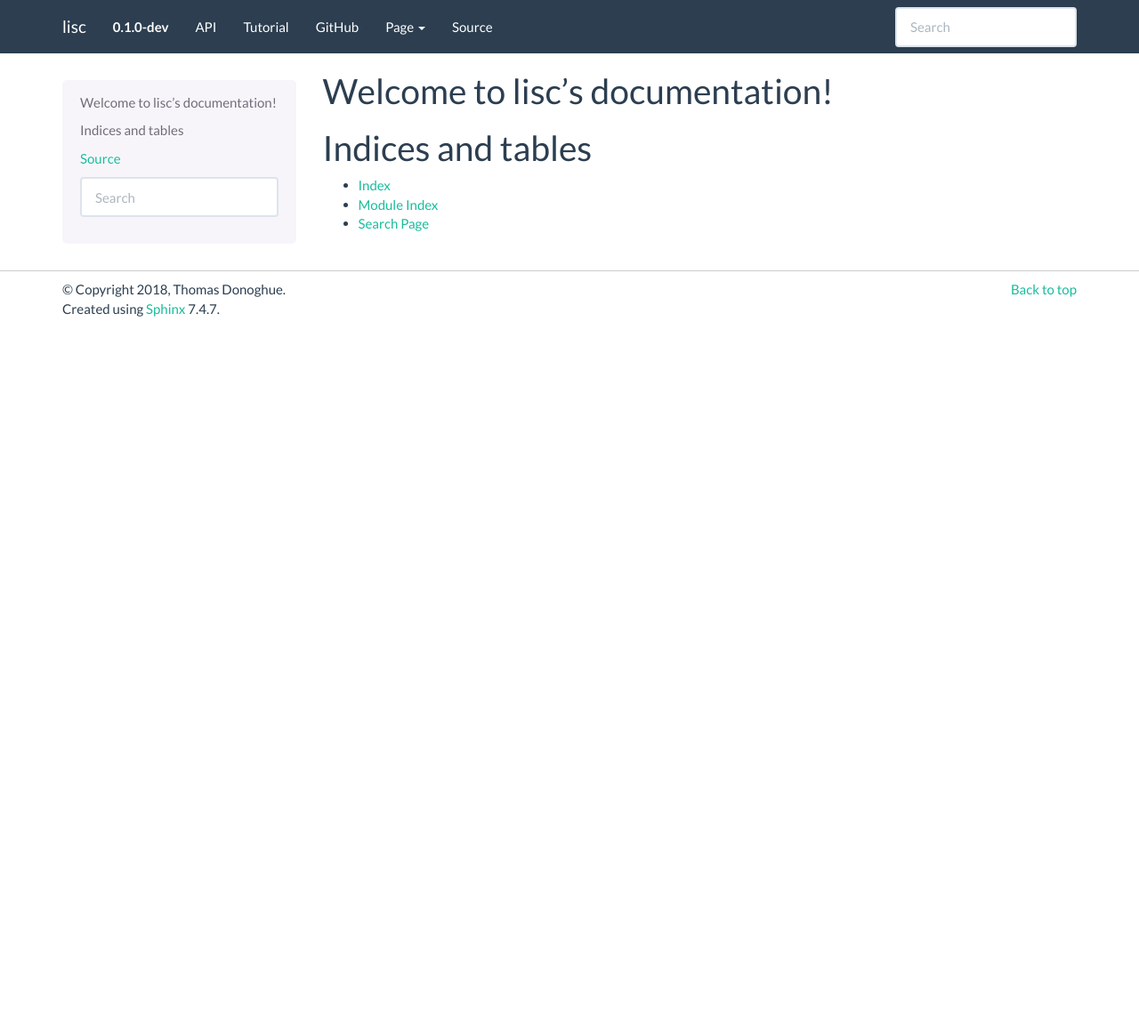
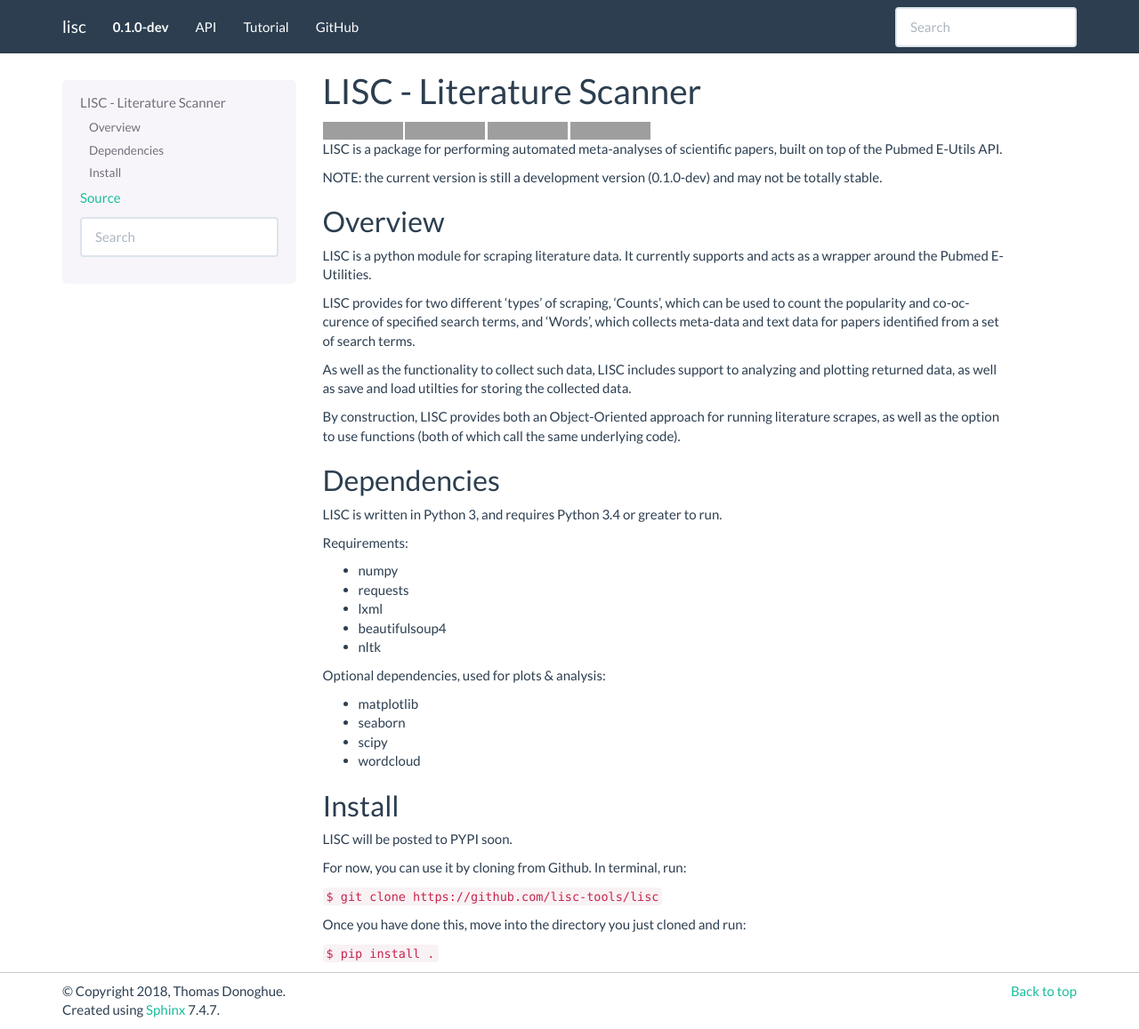
Before and after one commit to lisc-tools/lisc, a Sphinx documentation site: the page built from doc/index.rst, in a window 1280 px wide and 1157 px high. Shown: the whole window at 89% size. Built offline with Sphinx 7.4.7, drawn with Linux system fonts in a browser that asks for light colours; part of the change alters nothing that is shown; grey boxes are pictures that could not be loaded.

```diff
--- a/doc/conf.py
+++ b/doc/conf.py
@@ -54,8 +54,12 @@ extensions = [
     'sphinx.ext.viewcode',
     'sphinx.ext.githubpages',
     'sphinx_gallery.gen_gallery',
-    'sphinx.ext.napoleon'
+    'sphinx.ext.napoleon',
+    'm2r'
 ]
+
+# Set to generate sphinx docs for class members (methods)
+autodoc_default_flags = ['members']
 
 # generate autosummary even if no references
 autosummary_generate = True
@@ -106,7 +110,17 @@ html_theme_options = {
         ("Tutorial", "auto_tutorial/index"),
         ("GitHub", "https://github.com/lisc-tools/lisc", True)
     ],
-    'bootswatch_theme': "flatly"
+    'bootswatch_theme': "flatly",
+
+    # Render the current pages TOC in the navbar. (Default: true)
+    'navbar_pagenav': False,
+
+    # Render the next and previous page links in navbar. (Default: true)
+    'navbar_sidebarrel': False,
+
+    # Location of link to source.
+    # Options are "nav" (default), "footer" or anything else to exclude.
+    'source_link_position': False
 }
 
 # Add any paths that contain custom static files (such as style sheets) here,
--- a/doc/index.rst
+++ b/doc/index.rst
@@ -1,20 +1,2 @@
-.. lisc documentation master file, created by
-   sphinx-quickstart on Sun Nov 18 17:56:03 2018.
-   You can adapt this file completely to your liking, but it should at least
-   contain the root `toctree` directive.
 
-Welcome to lisc's documentation!
-================================
-
-.. toctree::
-   :maxdepth: 2
-   :caption: Contents:
-
-
-
-Indices and tables
-==================
-
-* :ref:`genindex`
-* :ref:`modindex`
-* :ref:`search`
+.. mdinclude:: ../README.md
```
Also changed, not shown: 1 other file.
